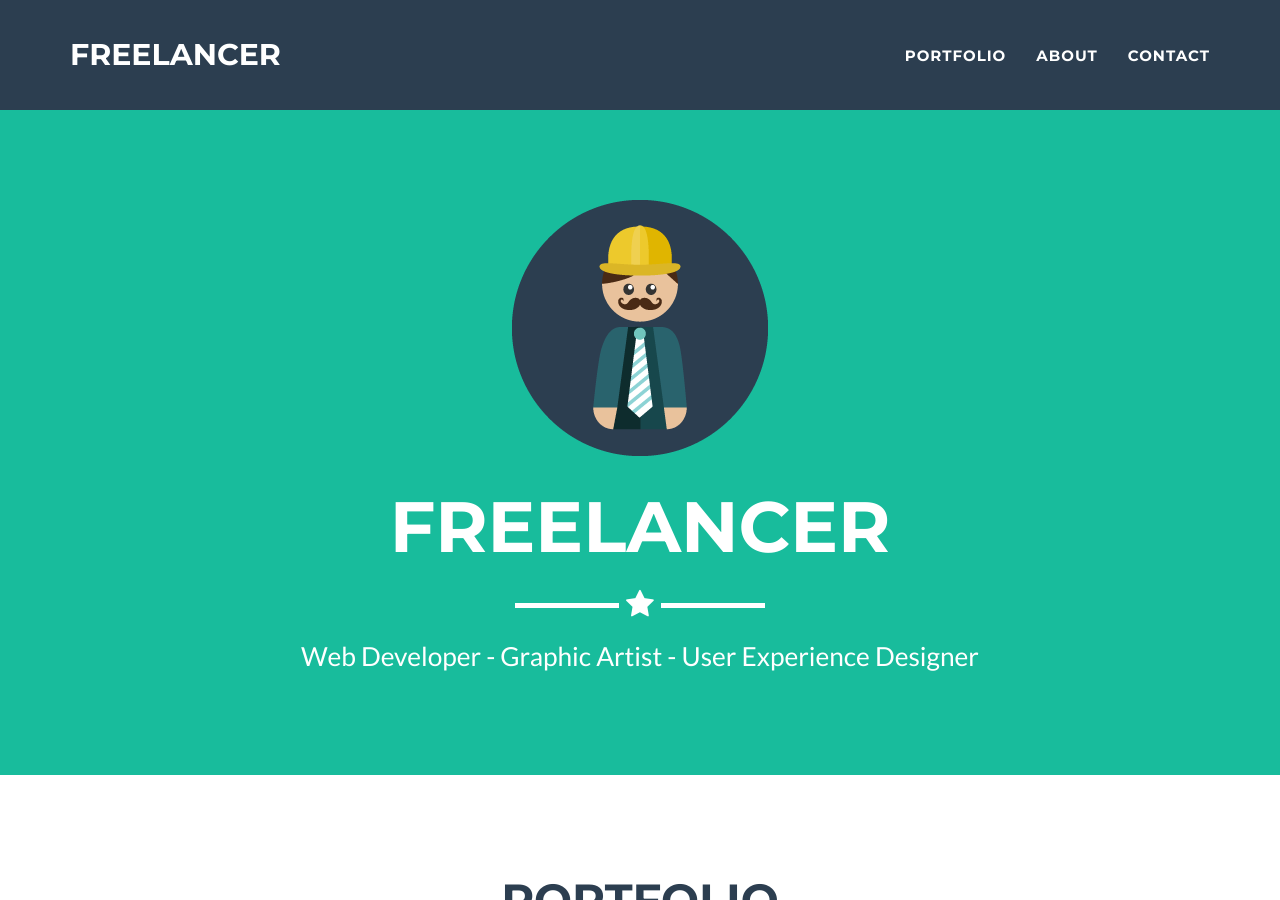
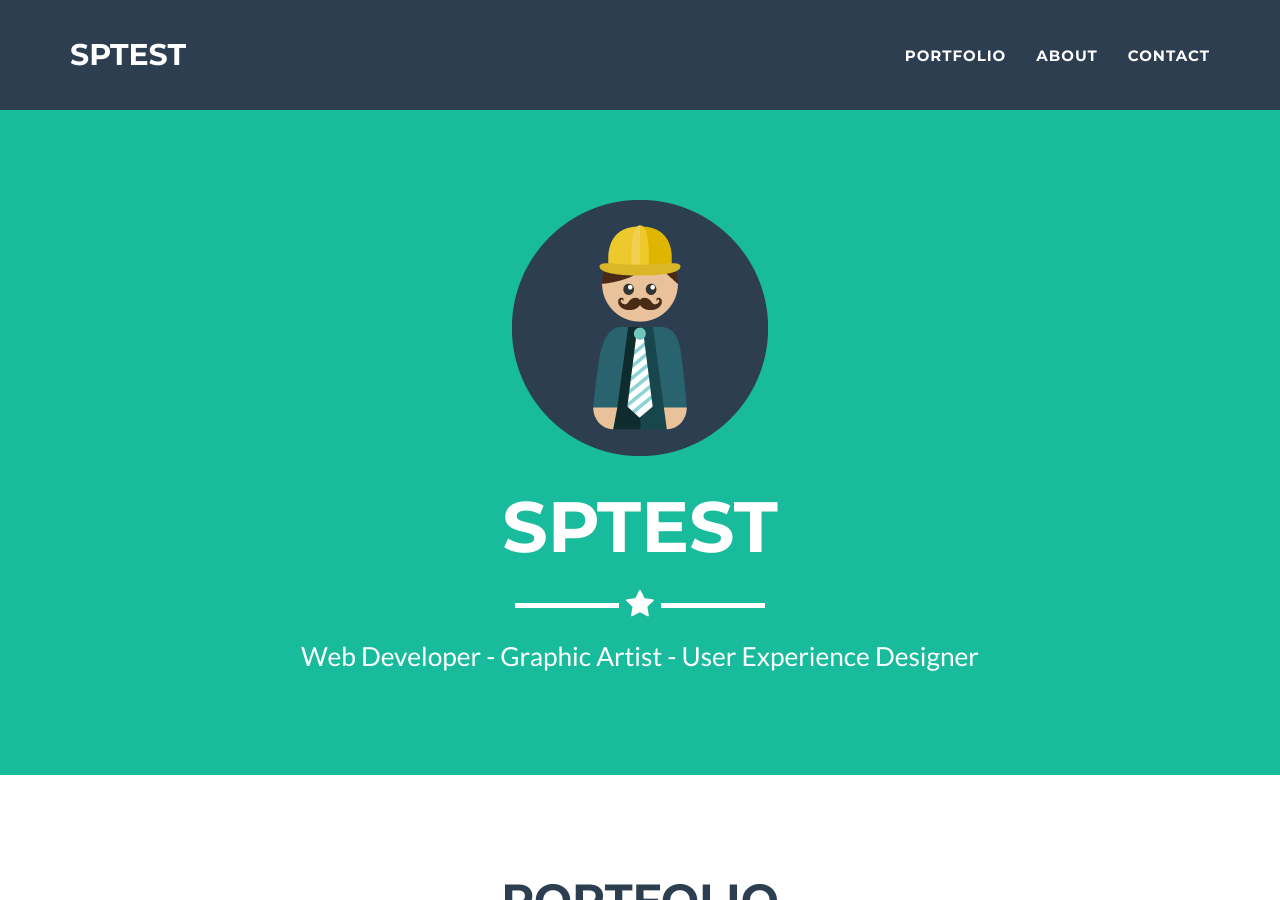
Before and after one commit to legauch3/sptest, a Jekyll site: the page built from _posts/2014-07-18-project-1.markdown, in a window 1280 px wide and 900 px high. Built offline with Jekyll 4.4.1, drawn with Linux system fonts in a browser that asks for light colours; some of the changed lines change nothing that is shown.

Commit message:
Update _config.yml

```diff
--- a/_config.yml
+++ b/_config.yml
@@ -1,12 +1,12 @@
 # Site settings
-title: Freelancer
-email: your-email@domain.com
+title: SPTest
+email: harrison.wilcox@gmail.com
 url: https://legauch3.github.io
 baseurl: /sptest
 description: "Write an awesome description for your new site here. You can edit this line in _config.yml. It will appear in your document head meta (for Google search results) and in your feed.xml site description."
 keywords: "your keywords, separated by commas"
 skills: "Web Developer - Graphic Artist - User Experience Designer"
-meta_author: LastName FirstName
+meta_author: Wilcox Harrison
 
 # Google webmaster tools
 google_verify:
```
